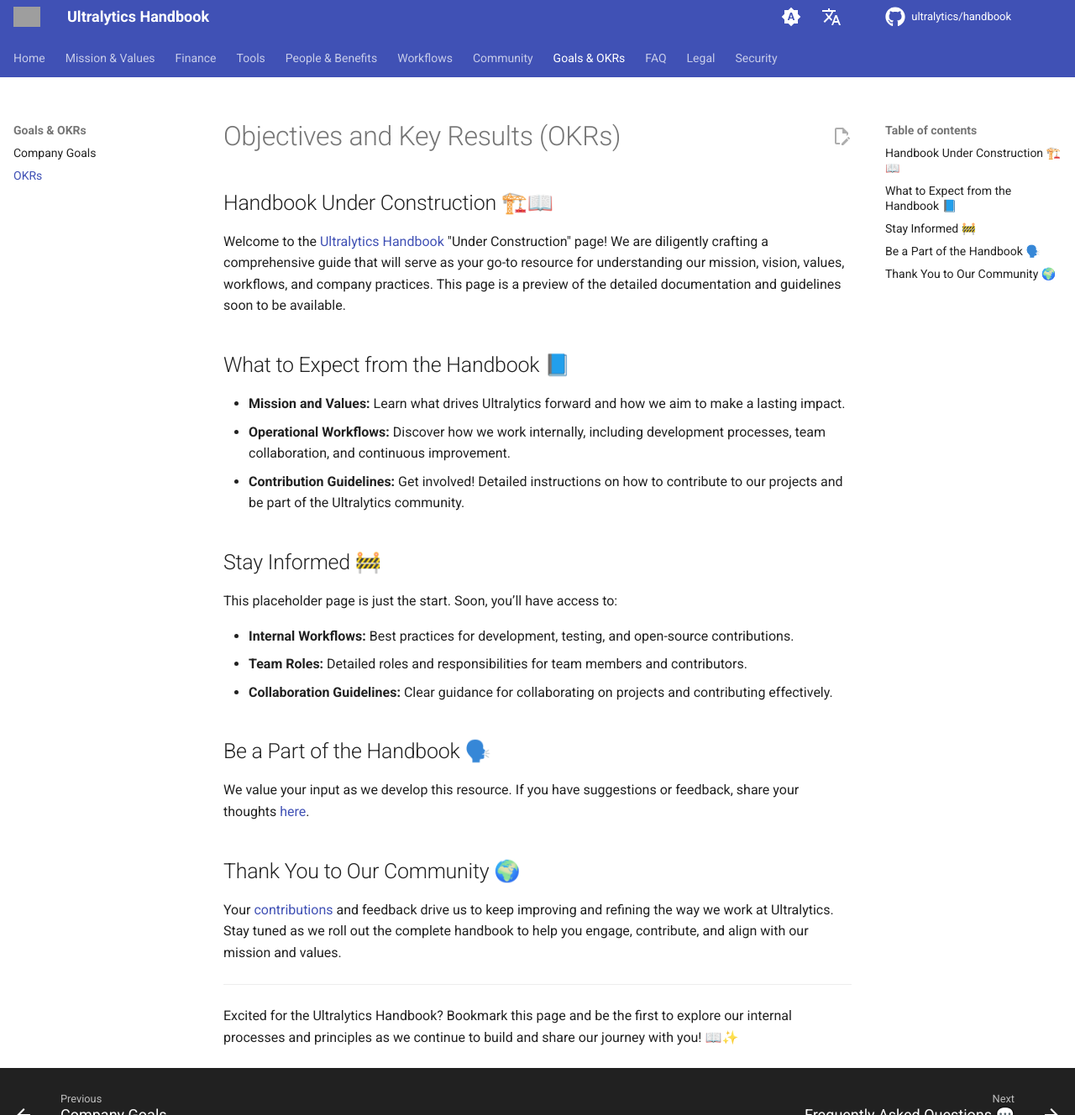
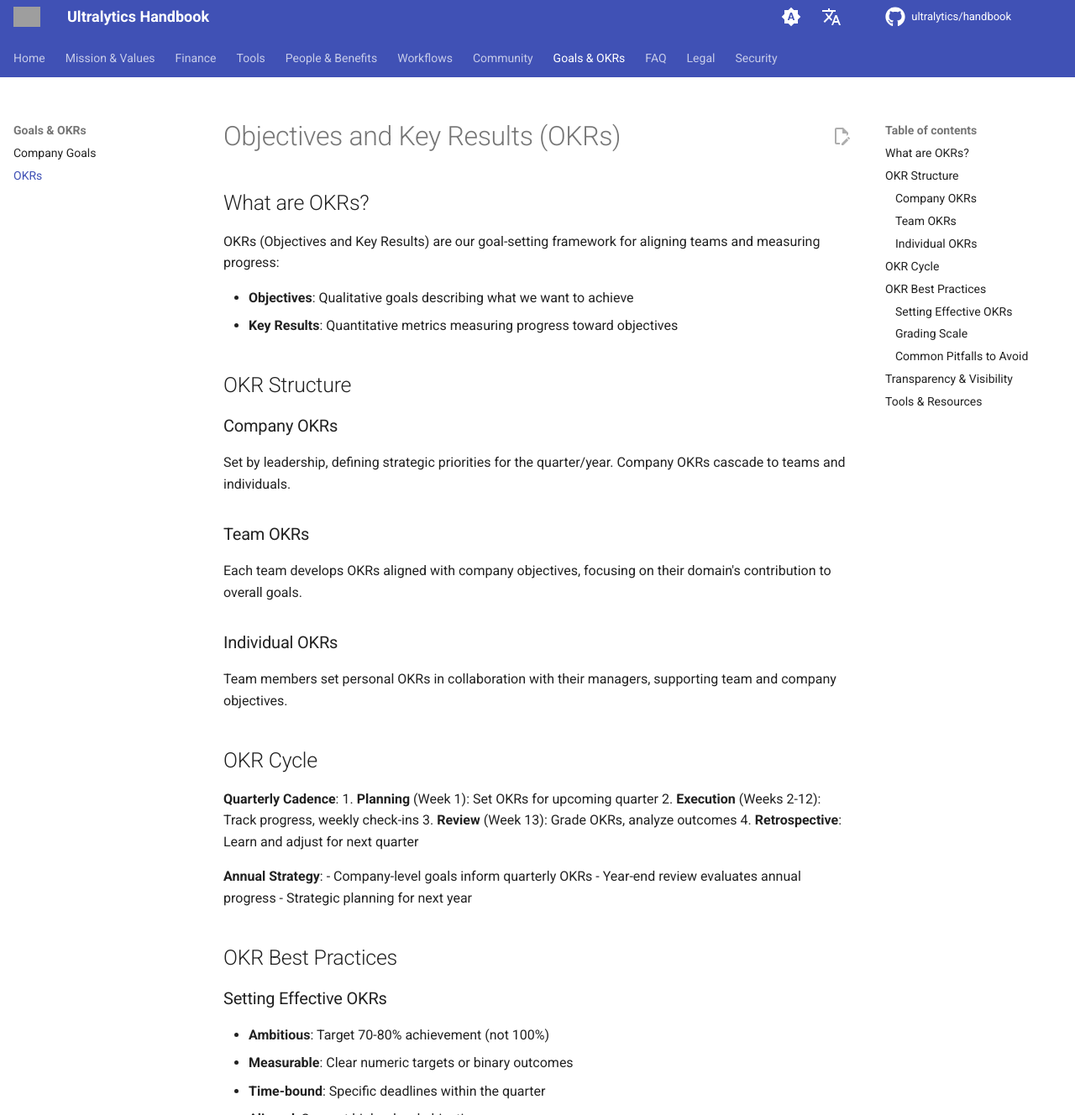
Before and after one commit to ultralytics/handbook, an MkDocs documentation site: the page built from docs/en/goals/okrs.md, in a window 1280 px wide and 1400 px high, cut to the strip 72-1400 px from the top of the window. Shown: the whole strip at 84% size. Built offline with MkDocs 1.6.1 and Material for MkDocs 9.7.7, drawn with Linux system fonts in a browser that asks for light colours; comment, search, counter and statistics services are not loaded; some of the changed text lies outside the part shown; grey boxes are pictures that could not be loaded.

```diff
--- a/docs/en/goals/okrs.md
+++ b/docs/en/goals/okrs.md
@@ -5,32 +5,74 @@ keywords: Ultralytics OKRs, objectives and key results, goal setting, performanc
 
 # Objectives and Key Results (OKRs)
 
-## Handbook Under Construction 🏗️📖
+## What are OKRs?
 
-Welcome to the [Ultralytics](https://www.ultralytics.com/) [Handbook](https://handbook.ultralytics.com/) "Under Construction" page! We are diligently crafting a comprehensive guide that will serve as your go-to resource for understanding our mission, vision, values, workflows, and company practices. This page is a preview of the detailed documentation and guidelines soon to be available.
+OKRs (Objectives and Key Results) are our goal-setting framework for aligning teams and measuring progress:
 
-## What to Expect from the Handbook 📘
+- **Objectives**: Qualitative goals describing what we want to achieve
+- **Key Results**: Quantitative metrics measuring progress toward objectives
 
-- **Mission and Values:** Learn what drives Ultralytics forward and how we aim to make a lasting impact.
-- **Operational Workflows:** Discover how we work internally, including development processes, team collaboration, and continuous improvement.
-- **Contribution Guidelines:** Get involved! Detailed instructions on how to contribute to our projects and be part of the Ultralytics community.
+## OKR Structure
 
-## Stay Informed 🚧
+### Company OKRs
+Set by leadership, defining strategic priorities for the quarter/year. Company OKRs cascade to teams and individuals.
 
-This placeholder page is just the start. Soon, you’ll have access to:
+### Team OKRs
+Each team develops OKRs aligned with company objectives, focusing on their domain's contribution to overall goals.
 
-- **Internal Workflows:** Best practices for development, testing, and open-source contributions.
-- **Team Roles:** Detailed roles and responsibilities for team members and contributors.
-- **Collaboration Guidelines:** Clear guidance for collaborating on projects and contributing effectively.
+### Individual OKRs
+Team members set personal OKRs in collaboration with their managers, supporting team and company objectives.
 
-## Be a Part of the Handbook 🗣️
+## OKR Cycle
 
-We value your input as we develop this resource. If you have suggestions or feedback, share your thoughts [here](https://www.ultralytics.com/survey).
+**Quarterly Cadence**:
+1. **Planning** (Week 1): Set OKRs for upcoming quarter
+2. **Execution** (Weeks 2-12): Track progress, weekly check-ins
+3. **Review** (Week 13): Grade OKRs, analyze outcomes
+4. **Retrospective**: Learn and adjust for next quarter
 
-## Thank You to Our Community 🌍
+**Annual Strategy**:
+- Company-level goals inform quarterly OKRs
+- Year-end review evaluates annual progress
+- Strategic planning for next year
 
-Your [contributions](https://docs.ultralytics.com/help/contributing/) and feedback drive us to keep improving and refining the way we work at Ultralytics. Stay tuned as we roll out the complete handbook to help you engage, contribute, and align with our mission and values.
+## OKR Best Practices
+
+### Setting Effective OKRs
+- **Ambitious**: Target 70-80% achievement (not 100%)
+- **Measurable**: Clear numeric targets or binary outcomes
+- **Time-bound**: Specific deadlines within the quarter
+- **Aligned**: Support higher-level objectives
+- **Focused**: 3-5 objectives per level maximum
+
+### Grading Scale
+- **0.0-0.3**: Missed target significantly
+- **0.4-0.6**: Made progress but fell short
+- **0.7-0.9**: Achieved or nearly achieved (success)
+- **1.0**: Exceeded expectations (may need more ambitious targets)
+
+### Common Pitfalls to Avoid
+- Setting too many OKRs (focus on critical few)
+- Making objectives too easy (not aspirational enough)
+- Treating OKRs as task lists (focus on outcomes)
+- Skipping regular check-ins (track progress weekly)
+
+## Transparency & Visibility
+
+All OKRs are visible across the organization:
+- Company OKRs shared with entire team
+- Team OKRs accessible to all employees
+- Regular updates in team meetings
+- Dashboards track real-time progress
+
+## Tools & Resources
+
+OKRs are managed through:
+- Quarterly planning sessions
+- Weekly team standups
+- Progress tracking dashboards
+- Leadership review meetings
 
 ---
 
-Excited for the Ultralytics Handbook? Bookmark this page and be the first to explore our internal processes and principles as we continue to build and share our journey with you! 📖✨
+*For questions about OKRs, contact your manager or see [Company Goals](company-goals.md) for strategic priorities.*
```
Also changed, not shown: docs/en/goals/company-goals.md (+42 -16 lines).
